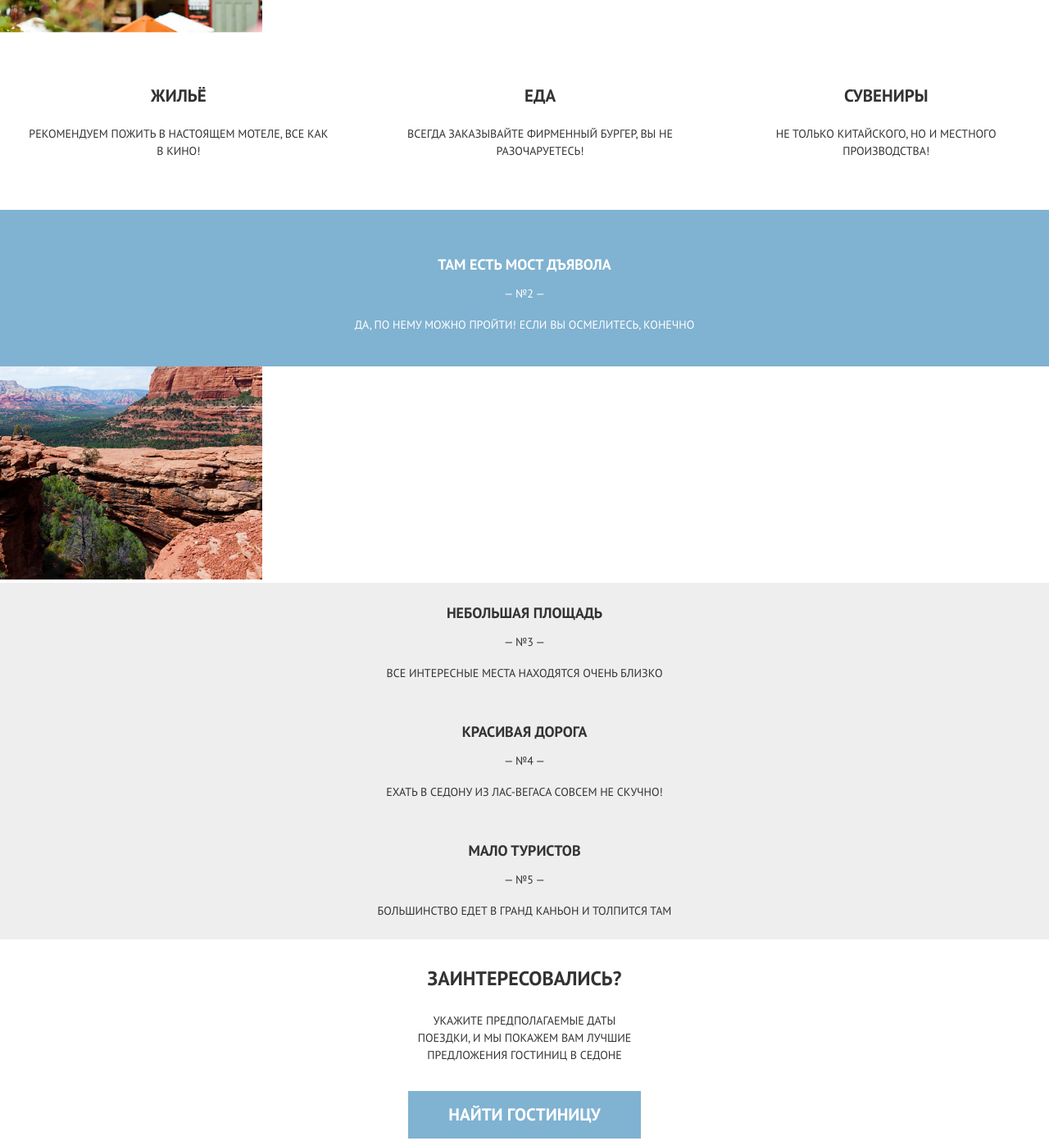
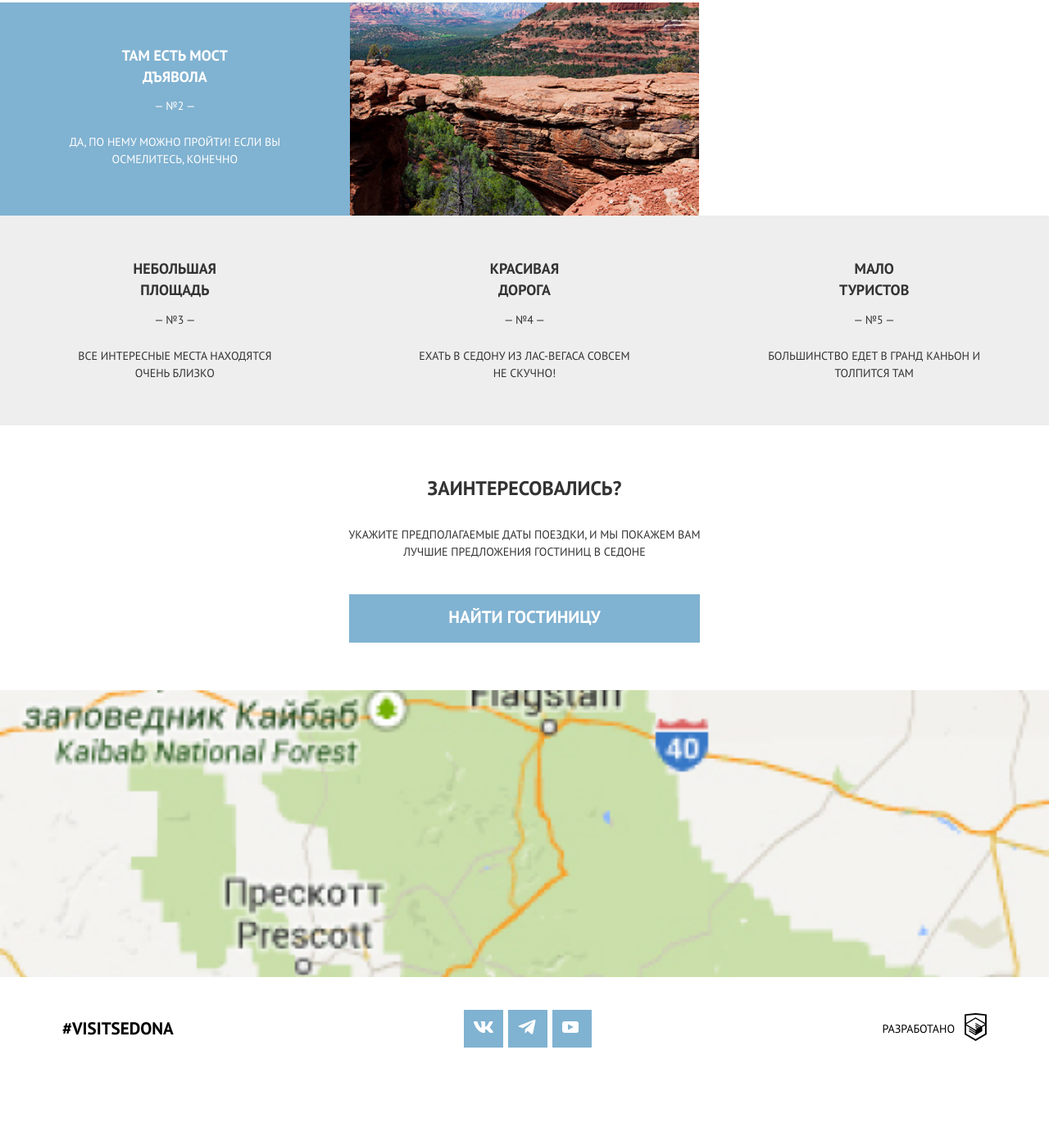
Before and after one commit to nemkovanastasia/2151007-sedona-27, a website: page source/index.html in a window 1280 px wide. Shown: the part 1264-2656 px from the top of the page at 82% size. After the commit the page ends 2587 px from the top, so only its background shows below. Drawn offline with nearby package versions, Linux system fonts and the light colour scheme; files that its build step writes are made by us from their sources; files whose address does not match are found by name.

Commit message:
Добавляет изменения в адаптивную сетку

```diff
--- a/source/index.html
+++ b/source/index.html
@@ -17,18 +17,22 @@
         </button>
         <div class="main-navigation__wrapper">
           <ul class="main-navigation__list site-list">
-            <li class="site-list__item site-list__item--current">
-              <a class="site-list__link" href="#">Главная</a>
+            <div class="site-list__wrapper--left">
+              <li class="site-list__item">
+                <a class="site-list__link site-list__link--current" href="#">Главная</a>
               </li>
               <li class="site-list__item">
                 <a class="site-list__link" href="#">Фото и видео</a>
               </li>
+            </div>
+            <div class="site-list__wrapper--right">
               <li class="site-list__item">
                 <a class="site-list__link" href="#">Форма отзыва</a>
               </li>
               <li class="site-list__item">
                 <a class="site-list__link" href="#">HTML ACADEMY</a>
               </li>
+            </div>
           </ul>
         </div>
       </nav>
@@ -51,12 +55,14 @@
           <h2 class="visually-hidden">Преимущества</h2>
           <ol class="advantages__list">
             <li class="advantages__item">
+              <div class="advantages__item--color">
                 <div class="advantages__text advantages__text--color">
                   <h3 class="advantages__title">Настоящий городок</h3>
                   <span class="advantages__number">— №1 —</span>
                   <p class="advantages__description">Седона не аттракцион для туристов, там течет своя жизнь</p>
                 </div>
                 <img class="advantages__image" src="img/city.png" alt="Повседневный вид на улицу города с зелеными кустами и цветами, заведениями на фоне Гранд-Каньон." width="320" height="260">
+              </div>
                 <ul class="advantages__list specifics-list">
                   <li class="specifics-list__item specifics-list__item--house">
                     <h4 class="specifics-list__title">Жильё</h4>
@@ -73,34 +79,38 @@
                 </ul>
             </li>
             <li class="advantages__item">
+              <div class="advantages__item--color">
                 <div class="advantages__text advantages__text--color">
                   <h3 class="advantages__title">Там есть мост дъявола</h3>
                   <span class="advantages__number">— №2 —</span>
                   <p class="advantages__description">Да, по нему можно пройти! Если вы осмелитесь, конечно</p>
                 </div>
                 <img class="advantages__image" src="img/bridge.png" alt="Пейзажный вид на мост Дъявола." width="320" height="260">
+              </div>
             </li>
+            <div class="advantages__list--last">
               <li class="advantages__item">
-              <div class="advantages__text">
-                <h3 class="advantages__title">Небольшая площадь</h3>
+                <div class="advantages__text advantages__text--last">
+                  <h3 class="advantages__title advantages__title--last">Небольшая площадь</h3>
                   <span class="advantages__number">— №3 —</span>
                   <p class="advantages__description">Все интересные места находятся очень близко</p>
                 </div>
               </li>
               <li class="advantages__item">
-              <div class="advantages__text">
-                <h3 class="advantages__title">Красивая дорога</h3>
+                <div class="advantages__text advantages__text--last">
+                  <h3 class="advantages__title advantages__title--last">Красивая дорога</h3>
                   <span class="advantages__number">— №4 —</span>
                   <p class="advantages__description">Ехать в Седону из Лас-Вегаса совсем не скучно!</p>
                 </div>
               </li>
               <li class="advantages__item">
-              <div class="advantages__text">
-                <h3 class="advantages__title">Мало туристов</h3>
+                <div class="advantages__text advantages__text--last">
+                  <h3 class="advantages__title advantages__title--last">Мало туристов</h3>
                   <span class="advantages__number">— №5 —</span>
                   <p class="advantages__description">Большинство едет в Гранд Каньон и толпится там</p>
                 </div>
               </li>
+            </div>
           </ol>
         </div>
       </section>
@@ -128,16 +138,25 @@
             <li class="social__item">
               <a class="socail__link social__link--vkontakte" href="https://vk.com/htmlacademy">
                 <span class="visually-hidden">В контакте</span>
+                <svg class="social__icon--vkontakte" aria-hidden="true" focusable="false" width="24" height="14" xmlns="http://www.w3.org/2000/svg">
+                  <path fill-rule="evenodd" clip-rule="evenodd" d="M23.45.95c.17-.55 0-.95-.8-.95h-2.62c-.67 0-.98.35-1.14.73 0 0-1.34 3.2-3.23 5.27-.61.6-.89.8-1.22.8-.17 0-.42-.2-.42-.74V.95c0-.66-.18-.95-.74-.95H9.15c-.42 0-.67.3-.67.6 0 .61.95.76 1.05 2.5v3.8c0 .84-.16.99-.5.99-.88 0-3.05-3.21-4.33-6.89-.25-.71-.5-1-1.17-1H.9C.15 0 0 .35 0 .73c0 .68.89 4.07 4.14 8.55C6.32 12.34 9.38 14 12.15 14c1.67 0 1.88-.37 1.88-1v-2.32c0-.73.16-.88.69-.88.38 0 1.05.2 2.61 1.67C19.11 13.22 19.4 14 20.41 14h2.62c.75 0 1.13-.37.91-1.1-.24-.72-1.09-1.77-2.21-3.02-.62-.7-1.54-1.47-1.81-1.86-.4-.49-.28-.7 0-1.14 0 0 3.2-4.43 3.53-5.93Z" fill="#fff"/>
+                </svg>
               </a>
             </li>
             <li class="social__item">
               <a class="socail__link social__link--telegramm" href="https://t.me/htmlacademy">
                 <span class="visually-hidden">Телеграмм</span>
+                <svg class="social__icon--telegramm" aria-hidden="true" focusable="false" width="22" height="18" xmlns="http://www.w3.org/2000/svg">
+                  <path d="m21.44 1.62-3.17 14.95c-.24 1.05-.86 1.31-1.75.82l-4.83-3.56-2.33 2.24c-.25.26-.47.47-.97.47l.35-4.91 8.95-8.09c.39-.35-.09-.54-.6-.2L6.01 10.32 1.26 8.82C.22 8.5.21 7.8 1.48 7.3L20.1.11c.87-.32 1.62.2 1.34 1.51Z" fill="#fff"/>
+                </svg>
               </a>
             </li>
             <li class="social__item">
               <a class="socail__link social__link--youtube" href="https://www.youtube.com/user/htmlacademyru">
                 <span class="visually-hidden">YouTube</span>
+                <svg class="social__icon--youtube" aria-hidden="true" focusable="false" width="20" height="14" xmlns="http://www.w3.org/2000/svg">
+                  <path d="M17.18 0H2.81C1.31 0 0 1.3 0 2.8v8.3C0 12.7 1.3 14 2.81 14h14.37A2.8 2.8 0 0 0 20 11.2V2.8c.1-1.5-1.2-2.8-2.8-2.8ZM7.03 10.4V3.6L13.87 7l-6.84 3.4Z" fill="#fff"/>
+                </svg>
               </a>
             </li>
           </ul>
@@ -145,6 +164,9 @@
         <div class="main-footer__copyright copyright">
           <b class="copyright__text">Разработано</b>
           <a class="copyright__link" href="#">
+            <svg class="copyright__icon" aria-hidden="true" focusable="false" width="27" height="35" xmlns="http://www.w3.org/2000/svg">
+              <path d="M13.6 0h-.1L0 1.4v24.7l13.5 8 13.4-8V1.4L13.6 0ZM25 12.1 13.5 5.3v-.1h-.1l-.1-.1v.1L1.9 12.1v-9l11.5-1.2L25 3.1v9ZM13.4 6.8l11.5 6.7-4.5 2.6-7.1-4.2v1.4l5.9 3.5-.9.5-5-3v1.4l3.8 2.3-.8.5-3-1.8v1.4l1.9 1.1-1.8 1.1L2 13.6l11.4-6.8ZM1.9 15.1l11.4 6.8v1l-7.9-4.7v1.4l8 4.8v1.1l-8-4.7v1.4l8 4.8 8.1-4.9v-5.2l3.4-2v10l-11.5 6.9L1.9 25v-9.9Z" fill="#000"/>
+            </svg>
             <span class="visually-hidden">Разработка HTML-Academy</span>
           </a>
         </div>
--- a/source/less/blocks/advantages.less
+++ b/source/less/blocks/advantages.less
@@ -38,12 +38,61 @@
 }
 
 .advantages__list {
+  list-style-type: none;
   padding: 0;
   margin: 0;
 }
 
-@media (min-width: @tablet-width) {
+@media (min-width: @tablet-width) or (min-width: @desktop-width) {
   .advantages {
     margin-top: 47px;
   }
+
+  .advantages__item--color {
+    display: grid;
+    grid-template-columns: 1fr 1fr 1fr;
+    grid-template-rows: 1fr;
+  }
+
+  .advantages__image {
+    grid-column: 2 / 4;
+    width: 100%;
+    object-fit: cover;
+  }
+
+  .advantages__list--last {
+    display: grid;
+    grid-template-columns: 1fr 1fr 1fr;
+    grid-template-rows: 1fr;
+  }
+
+  .advantages__text {
+    padding: 52px 33px 32px;
+  }
+
+  .advantages__text--last {
+    padding: 52px 33px 53px;
+  }
+
+  .advantages__title {
+    width: 150px;
+    margin: 0 auto;
+  }
+
+  .advantages__title--last {
+    width: 120px;
+    margin: 0 auto;
+    padding-bottom: 12px;
+  }
+
+  .advantages__description {
+    padding-top: 23px;
+  }
 }
+
+@media (min-width: @desktop-width) {
+  .advantages__description {
+    width: 270px;
+    margin: 0 auto;
+  }
+}
--- a/source/less/blocks/copyright.less
+++ b/source/less/blocks/copyright.less
@@ -0,0 +1,11 @@
+.copyright {
+  display: flex;
+  align-items: center;
+}
+
+.copyright__text {
+  font-size: 14px;
+  font-weight: 400;
+  line-height: 21px;
+  margin-right: 12px;
+}
--- a/source/less/blocks/logo.less
+++ b/source/less/blocks/logo.less
@@ -0,0 +1,6 @@
+.logo {
+  position: absolute;
+  top: 0;
+  left: 50%;
+  transform: translate(-50%, 0);
+}
--- a/source/less/blocks/main-footer.less
+++ b/source/less/blocks/main-footer.less
@@ -5,3 +5,25 @@
   align-items: center;
   padding: 28px 77px 23px;
 }
+
+.main-footer__information {
+  padding-bottom: 33.5px;
+}
+
+@media (min-width: @tablet-width) or (min-width: @desktop-width) {
+  .main-footer__wrapper {
+    flex-direction: row;
+    color: #000000;
+    padding: 36px 76px 45px;
+  }
+
+  .main-footer__hashtag {
+    font-size: 21px;
+    font-weight: 700;
+    line-height: 26px;
+  }
+
+  .main-footer__information {
+    padding: 0;
+  }
+}
--- a/source/less/blocks/map.less
+++ b/source/less/blocks/map.less
@@ -6,3 +6,13 @@
   width: 100%;
   object-fit: cover;
 }
+
+@media (min-width: @tablet-width) {
+  .map__image {
+    height: 350px;
+  }
+
+  .map {
+    margin: 0;
+  }
+}
--- a/source/less/blocks/reasons.less
+++ b/source/less/blocks/reasons.less
@@ -38,3 +38,19 @@
     padding-bottom: 57px;
   }
 }
+
+@media (min-width: @desktop-width) {
+  .reasons {
+    margin: 59px 359px 45px 357px;
+  }
+
+  .reasons__title {
+    width: 438px;
+    padding-bottom: 28px;
+    margin: 0 auto;
+  }
+
+  .reasons__description {
+    padding: 0;
+  }
+}
--- a/source/less/blocks/searching.less
+++ b/source/less/blocks/searching.less
@@ -21,7 +21,6 @@
 }
 
 .searching__button {
-  width: 284px;
   padding: 16px 49px;
   border: none;
   background-color: @main-color;
@@ -33,3 +32,22 @@
   text-transform: uppercase;
   text-decoration: none;
 }
+
+@media (min-width: @tablet-width) {
+  .searching {
+    margin: 61px 155px 58px;
+  }
+
+  .searching__title {
+    padding-bottom: 31px;
+  }
+
+  .searching__description {
+    width: 435px;
+    padding-bottom: 41px;
+  }
+
+  .searching__button {
+    padding: 15px 121px 18px;
+  }
+}
--- a/source/less/blocks/site-list.less
+++ b/source/less/blocks/site-list.less
@@ -17,6 +17,31 @@
   color: @white-color;
 }
 
+@media (min-width: @tablet-width) or (min-width: @desktop-width) {
+  .site-list__wrapper--left {
+    display: flex;
+    justify-content: flex-start;
+  }
+
+  .site-list__wrapper--right {
+    display: flex;
+    justify-content: flex-end;
+  }
+
+  .site-list__link {
+    font-size: 14px;
+    font-weight: 700;
+    line-height: 21px;
+    display: block;
+    padding-top: 18px;
+    color: @black-color;
+  }
+
+  .site-list__link--current {
+    color: #766357;
+  }
+}
+
 @media (min-width: @tablet-width) {
   .site-list__item {
     background-color: @white-color;
@@ -26,12 +51,6 @@
   }
 }
 
-@media (min-width: @tablet-width) {
-  .site-list__link {
-    color: @black-color;
-  }
-}
-
 @media (min-width: @desktop-width) {
   .site-list__item {
     width: 240px;
--- a/source/less/blocks/social.less
+++ b/source/less/blocks/social.less
@@ -0,0 +1,24 @@
+.social {
+  padding-bottom: 40px;
+}
+
+.social__list {
+  display: grid;
+  grid-template-columns: 1fr 1fr 1fr;
+  grid-template-rows: 1fr;
+  column-gap: 6px;
+  margin: 0;
+  padding: 0;
+}
+
+.social__item {
+  background-color: @main-color;
+  padding: 12px;
+  list-style-type: none;
+}
+
+@media (min-width: @tablet-width) or (min-width: @desktop-width) {
+  .social {
+    padding: 0;
+  }
+}
--- a/source/less/blocks/specifics-list.less
+++ b/source/less/blocks/specifics-list.less
@@ -24,7 +24,9 @@
 
 @media (min-width: @tablet-width) {
   .specifics-list {
-    display: flex;
+    display: grid;
+    grid-template-columns: 1fr 1fr 1fr;
+    grid-template-rows: 1fr;
     margin: 0;
     padding: 0;
     text-align: center;
@@ -46,3 +48,14 @@
     padding: 0;
   }
 }
+
+@media (min-width: @desktop-width) {
+  .specifics-list__item {
+    padding: 69px 50px 68px;
+  }
+
+  .specifics-list__item--gift {
+    width: 216px;
+    padding: 69px 92px 56px;
+  }
+}
```
Lines whose indentation alone changed are shown as unchanged.
